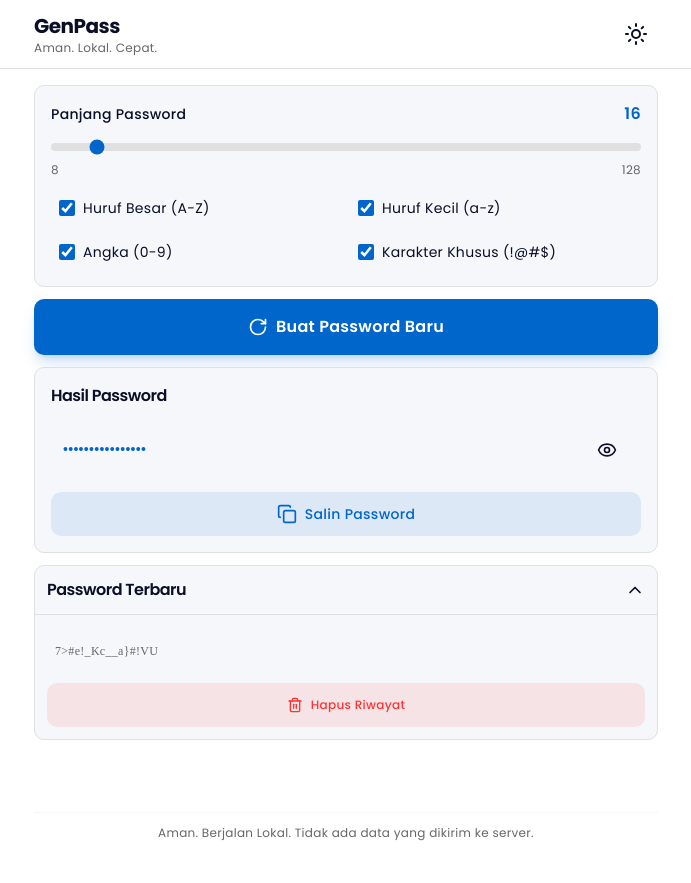
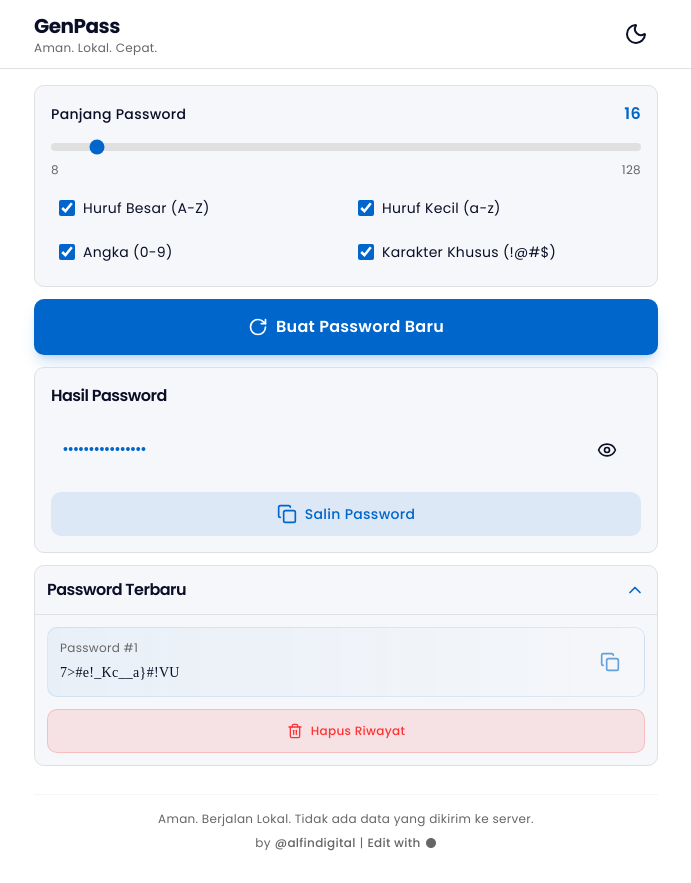
Before and after one commit to alfindigital/genpass, a Next.js app: page / in a window 1280 px wide. Both pictures are taken after a click on the button "Password Terbaru". Shown: the whole page, without its empty margins (294-985 px from the left). Built offline with nearby package versions, Linux system fonts and the light colour scheme.

Commit message:
feat: update PasswordGenerator theme default and UI enhancements

```diff
--- a/app/components/PasswordGenerator.tsx
+++ b/app/components/PasswordGenerator.tsx
@@ -10,7 +10,7 @@ export default function PasswordGenerator() {
   const [showPassword, setShowPassword] = useState(false)
   const [passwordHistory, setPasswordHistory] = useState<string[]>([])
   const [historyOpen, setHistoryOpen] = useState(false)
-  const [isDarkMode, setIsDarkMode] = useState(true)
+  const [isDarkMode, setIsDarkMode] = useState(false)
 
   const [preferences, setPreferences] = useState({
     length: 16,
@@ -32,7 +32,7 @@ export default function PasswordGenerator() {
       setPasswordHistory(JSON.parse(savedHistory))
     }
 
-    const savedTheme = localStorage.getItem('theme') || 'dark'
+    const savedTheme = localStorage.getItem('theme') || 'light'
     setIsDarkMode(savedTheme === 'dark')
     setIsHydrated(true)
   }, [])
@@ -275,38 +275,43 @@ export default function PasswordGenerator() {
           <div className="bg-card rounded-lg border border-border overflow-hidden mb-3">
             <button
               onClick={() => setHistoryOpen(!historyOpen)}
-              className="w-full flex items-center justify-between p-2.5 sm:p-3 hover:bg-border/50 transition-colors"
+              className="w-full flex items-center justify-between p-2.5 sm:p-3 hover:bg-primary/5 transition-colors"
             >
               <h3 className="text-sm sm:text-base font-semibold">Password Terbaru</h3>
               <ChevronDown
-                className={`w-4 h-4 sm:w-5 sm:h-5 transition-transform duration-300 ${historyOpen ? 'rotate-180' : ''}`}
+                className={`w-4 h-4 sm:w-5 sm:h-5 transition-transform duration-300 text-primary ${historyOpen ? 'rotate-180' : ''}`}
               />
             </button>
 
             {historyOpen && (
-              <div className="border-t border-border px-2.5 sm:px-3 py-2.5 sm:py-3 space-y-1">
+              <div className="border-t border-border px-2.5 sm:px-3 py-2.5 sm:py-3">
+                <div className="space-y-2">
                   {passwordHistory.map((pwd, idx) => (
-                  <div key={idx} className="flex items-center gap-2 p-1.5 sm:p-2 bg-input rounded-lg group">
-                    <code className="flex-1 font-mono text-xs break-all text-muted-foreground">
+                    <div key={idx} className="flex items-center gap-2 p-2.5 sm:p-3 bg-gradient-to-r from-primary/5 to-transparent hover:from-primary/10 hover:to-primary/5 rounded-lg border border-primary/10 hover:border-primary/20 group transition-all">
+                      <div className="flex-1 min-w-0">
+                        <p className="text-xs text-muted-foreground mb-1">Password #{passwordHistory.length - idx}</p>
+                        <code className="font-mono text-xs sm:text-sm break-all text-foreground font-medium">
                           {pwd}
                         </code>
+                      </div>
                       <button
                         onClick={() => {
                           navigator.clipboard.writeText(pwd)
                           toast.success('Disalin!', { duration: 1500 })
                         }}
-                      className="p-2 hover:bg-border rounded-lg transition-colors flex-shrink-0 opacity-0 group-hover:opacity-100 min-w-[44px] flex items-center justify-center"
+                        className="p-2 hover:bg-primary/20 rounded-lg transition-colors flex-shrink-0 opacity-60 group-hover:opacity-100 min-w-[44px] flex items-center justify-center text-primary"
                         title="Salin"
                       >
-                      <Copy className="w-4 h-4" />
+                        <Copy className="w-4 h-4 sm:w-5 sm:h-5" />
                       </button>
                     </div>
                   ))}
+                </div>
 
                 {passwordHistory.length > 0 && (
                   <button
                     onClick={clearHistory}
-                    className="w-full flex items-center justify-center gap-2 px-3 py-2 mt-2 bg-destructive/10 hover:bg-destructive/20 text-destructive rounded-lg font-medium transition-colors text-xs min-h-[44px]"
+                    className="w-full flex items-center justify-center gap-2 px-3 py-2.5 mt-3 bg-destructive/10 hover:bg-destructive/20 text-destructive rounded-lg font-medium transition-colors text-xs min-h-[44px] border border-destructive/20"
                   >
                     <Trash2 className="w-4 h-4" />
                     Hapus Riwayat
@@ -321,10 +326,33 @@ export default function PasswordGenerator() {
         <div className="flex-1" />
 
         {/* Footer */}
-        <div className="text-center py-2 sm:py-3 mt-2 border-t border-border/30">
-          <p className="text-xs text-muted-foreground">
+        <div className="border-t border-border/30 py-3 sm:py-4 mt-4 text-center">
+          <p className="text-xs text-muted-foreground mb-2">
             Aman. Berjalan Lokal. Tidak ada data yang dikirim ke server.
           </p>
+          <div className="flex items-center justify-center gap-1 text-xs text-muted-foreground">
+            <span>by</span>
+            <a
+              href="https://github.com"
+              target="_blank"
+              rel="noopener noreferrer"
+              className="font-medium hover:text-primary transition-colors"
+            >
+              @alfindigital
+            </a>
+            <span>|</span>
+            <a
+              href="https://v0.dev"
+              target="_blank"
+              rel="noopener noreferrer"
+              className="font-medium hover:text-primary transition-colors flex items-center gap-1"
+            >
+              Edit with
+              <svg className="w-3 h-3" viewBox="0 0 24 24" fill="currentColor">
+                <path d="M12 2C6.48 2 2 6.48 2 12s4.48 10 10 10 10-4.48 10-10S17.52 2 12 2z"/>
+              </svg>
+            </a>
+          </div>
         </div>
       </div>
     </main>
--- a/app/layout.tsx
+++ b/app/layout.tsx
@@ -45,7 +45,7 @@ export default function RootLayout({
           dangerouslySetInnerHTML={{
             __html: `
               try {
-                const theme = localStorage.getItem('theme') || 'dark';
+                const theme = localStorage.getItem('theme') || 'light';
                 if (theme === 'light') {
                   document.documentElement.classList.remove('dark');
                 } else {
```
Lines whose indentation alone changed are shown as unchanged.
